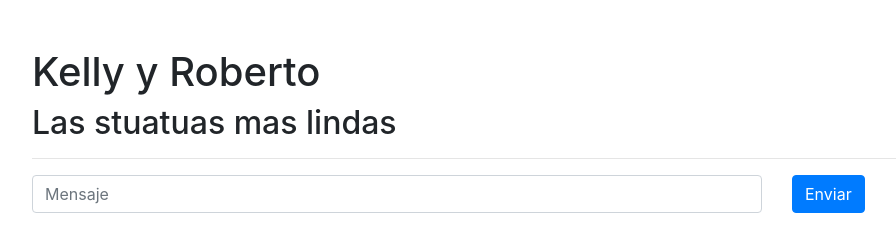
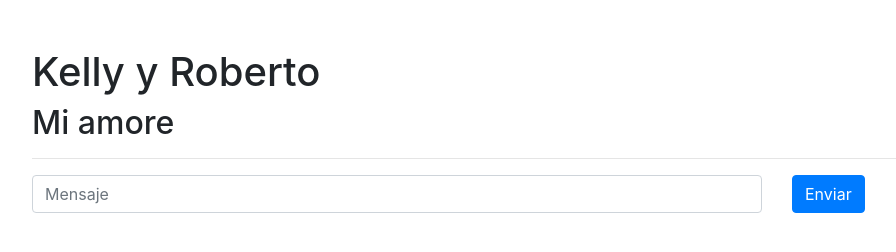
Before and after one commit to bob-react/chat-bob, a website: page public/index.html in a window 1280 px wide. Shown: the whole page, without its empty margins (53-949 px from the left). Drawn offline with nearby package versions, Linux system fonts and the light colour scheme; no server answers.

Commit message:
a mi amor

```diff
--- a/public/index.html
+++ b/public/index.html
@@ -9,7 +9,7 @@
 </head>
 <body class="container">
         <h1 class="mt-5">Kelly y Roberto</h1>
-        <h2>Las stuatuas mas lindas</h2>
+        <h2>Mi amore</h2>
         <hr>
 
 
```
